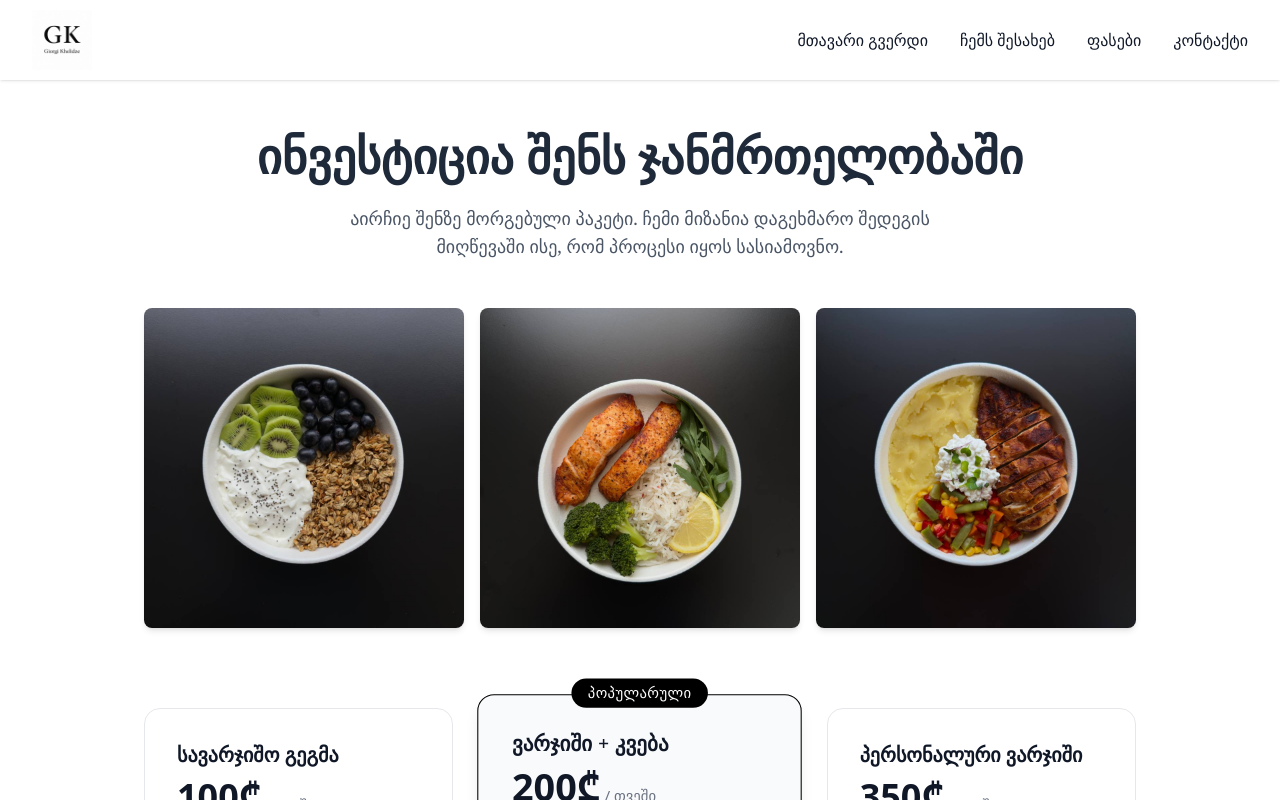
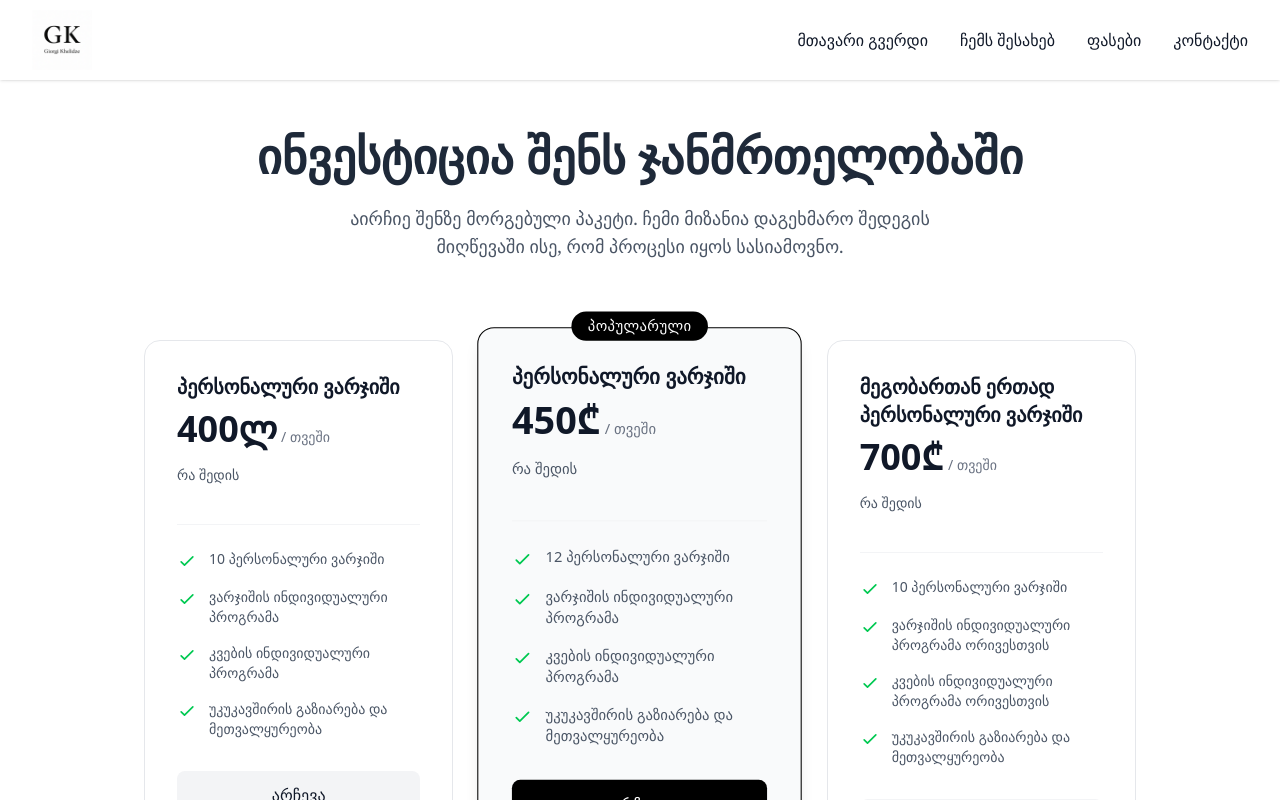
Before and after one commit to TBukhaidze/personal-trainer-app, a Next.js app: page /prices in a window 1280 px wide. Shown: the top 800 px of the page. Built offline with nearby package versions, Linux system fonts and the light colour scheme.

Commit message:
changed price page an about page

```diff
--- a/app/about/page.tsx
+++ b/app/about/page.tsx
@@ -1,6 +1,6 @@
 import Image from "next/image";
 
-import GK from "../../public/images/gk.jpg";
+import GK from "../../public/images/gk-about-new.jpg";
 import FadeIn from "../components/FadeIn";
 
 export default function About() {
@@ -20,19 +20,31 @@ export default function About() {
       <section className="text-center mt-10">
         <FadeIn>
           <h1 className="font-semibold text-2xl md:text-4xl text-gray-800 font-serif">
-            გიორგი ხელიძე - პერსონალური მწვრთნელი
+            მე ვარ გიორგი — პერსონალური მწვრთნელი Snap Fitness-ში
           </h1>
         </FadeIn>
         <FadeIn>
           <p className="mt-4 text-base md:text-xl text-gray-600 max-w-2xl mx-auto leading-relaxed font-serif">
-            და აქ წავა რაიმე ტექსტები თუ გინდა. მაგალითად გამოცდელიბა სწორი
-            კვების ჩაქსოვება და ასე შემდეგ
+            სპორტში გატარებულმა 14 წელმა და რეაბილიტაციის უნივერსიტეტში
+            მიღებულმა განათლებამ მომცა ის გამოცდილება, რაც დღეს საშუალებას
+            მაძლევს ადამიანს არა უბრალოდ ფორმა შევუცვალო, არამედ ჯანმრთელად და
+            სწორად მივიყვანო მიზნამდე.
             <br />
+            ჩემთვის განსაკუთრებით მნიშვნელოვანია, რომ ვარჯიშისას შერჩეული
+            პროგრამა იყოს უსაფრთხო, ეფუძნებოდეს სხეულის რეალურ შესაძლებლობებს,
+            ინდივიდუალურ საჭიროებებს და იყოს გრძელვადიან შედეგზე ორიენტირებული.
             <br />
-            Lorem ipsum dolor sit, amet consectetur adipisicing elit. Aperiam,
-            vel perspiciatis. Quo, voluptatem cupiditate reprehenderit itaque
-            tempora vero, quaerat hic nisi dignissimos praesentium fuga?
-            Reiciendis veritatis aliquam itaque quis eum?
+            <FadeIn>
+              <p>
+                <br />• გინდა ჯანსაღი და სწორი დაკლება? <br />• გინდა წონაში
+                მომატება მხოლოდ კუნთის მასის ხარჯზე? <br />• გინდა შედეგი,
+                რომელიც დროებითი არ იქნება?
+                <br />
+                არ აქვს მნიშვნელობა, პირველად შედიხარ დარბაზში თუ უკვე
+                გამოცდილება გაქვს — ჩვენ ამას ერთად, გააზრებულად, ტექნიკურად
+                სწორად და უსაფრთხოდ გავაკეთებთ.
+              </p>
+            </FadeIn>
           </p>
         </FadeIn>
       </section>
--- a/app/page.tsx
+++ b/app/page.tsx
@@ -29,7 +29,7 @@ export default function Home() {
         />
       </div>
 
-      <section className="text-center mt-10">
+      {/* <section className="text-center mt-10">
         <FadeIn>
           <h1 className="font-semibold text-2xl md:text-4xl text-gray-800 font-serif">
             გამარჯობა, მე გიორგი ვარ
@@ -44,7 +44,7 @@ export default function Home() {
             განსაკუთრებული მომენტების შენახვაა.
           </p>
         </FadeIn>
-      </section>
+      </section> */}
 
       <section className="mt-16 pb-12">
         <FadeIn>
--- a/app/prices/page.tsx
+++ b/app/prices/page.tsx
@@ -17,38 +17,48 @@ interface PricingPlan {
 export default function Price() {
   const plans: PricingPlan[] = [
     {
-      title: "სავარჯიშო გეგმა",
-      price: "100₾",
-      description: "იდეალურია მათთვის, ვისაც სურს დამოუკიდებლად ვარჯიში.",
+      title: "პერსონალური ვარჯიში",
+      price: "400ლ",
+      description: "რა შედის",
       features: [
-        "ინდივიდუალური პროგრამა",
-        "ვიდეო ინსტრუქციები",
-        "პროგრესის მონიტორინგი",
-        "ერთჯერადი კონსულტაცია",
-      ],
-    },
-    {
-      title: "ვარჯიში + კვება",
-      price: "200₾",
-      description: "კომპლექსური მიდგომა საუკეთესო შედეგისთვის.",
-      recommended: true,
-      features: [
-        "ყველაფერი სავარჯიშო გეგმიდან",
-        "ინდივიდუალური კვების რაციონი",
-        "ყოველკვირეული შემოწმება (Check-in)",
-        "24/7 მხარდაჭერა",
-        "რეცეპტები და რჩევები",
+        "10 პერსონალური ვარჯიში",
+        "ვარჯიშის ინდივიდუალური პროგრამა",
+        "კვების ინდივიდუალური პროგრამა",
+        "უკუკავშირის გაზიარება და მეთვალყურეობა",
       ],
     },
     {
       title: "პერსონალური ვარჯიში",
-      price: "350₾",
-      description: "მუშაობა პირადად ჩემთან დარბაზში.",
+      price: "450₾",
+      description: "რა შედის",
+      recommended: true,
       features: [
         "12 პერსონალური ვარჯიში",
-        "კვების სრული კონტროლი",
-        "სხეულის პარამეტრების გაზომვა",
-        "მუდმივი მოტივაცია",
+        "ვარჯიშის ინდივიდუალური პროგრამა",
+        "კვების ინდივიდუალური პროგრამა",
+        "უკუკავშირის გაზიარება და მეთვალყურეობა",
+      ],
+    },
+    {
+      title: "მეგობართან ერთად პერსონალური ვარჯიში",
+      price: "700₾",
+      description: "რა შედის",
+      features: [
+        "10 პერსონალური ვარჯიში",
+        "ვარჯიშის ინდივიდუალური პროგრამა ორივესთვის",
+        "კვების ინდივიდუალური პროგრამა ორივესთვის",
+        "უკუკავშირის გაზიარება და მეთვალყურეობა",
+      ],
+    },
+    {
+      title: "მეგობართან ერთად პერსონალური ვარჯიში",
+      price: "800₾",
+      description: "რა შედის",
+      features: [
+        "12 პერსონალური ვარჯიში",
+        "ვარჯიშის ინდივიდუალური პროგრამა ორივესთვის",
+        "კვების ინდივიდუალური პროგრამა ორივესთვის",
+        "უკუკავშირის გაზიარება და მეთვალყურეობა",
       ],
     },
   ];
@@ -66,7 +76,7 @@ export default function Price() {
       </section>
 
       <section className="mb-20">
-        <div className="grid grid-cols-1 md:grid-cols-3 gap-4">
+        {/* <div className="grid grid-cols-1 md:grid-cols-3 gap-4">
           <div className="relative h-64 md:h-80 overflow-hidden rounded-lg shadow-md group">
             <Image
               src={Food1}
@@ -106,12 +116,12 @@ export default function Price() {
               </span>
             </div>
           </div>
-        </div>
+        </div> */}
       </section>
 
       <section className="grid grid-cols-1 md:grid-cols-3 gap-8 items-start">
         {plans.map((plan, index) => (
-          <FadeIn key={plan.title} delay={0.2 * index} direction="up">
+          <FadeIn key={index} delay={0.2 * index} direction="up">
             <div
               className={`
                 relative p-8 rounded-2xl border transition-all duration-300 hover:shadow-xl
```
Also changed, not shown: public/images/gk-about-new.jpg (added), public/images/gk-main.jpg.
